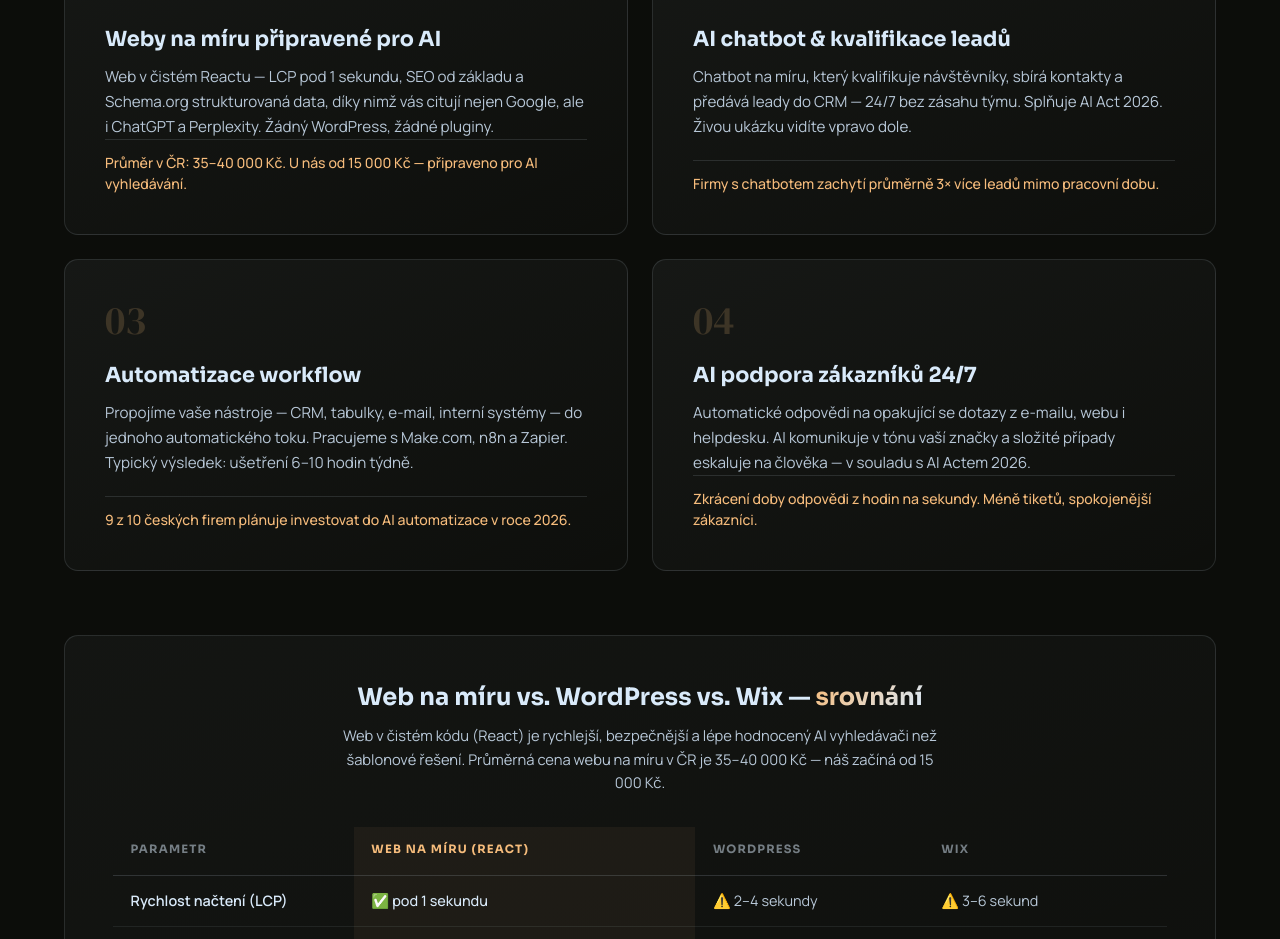
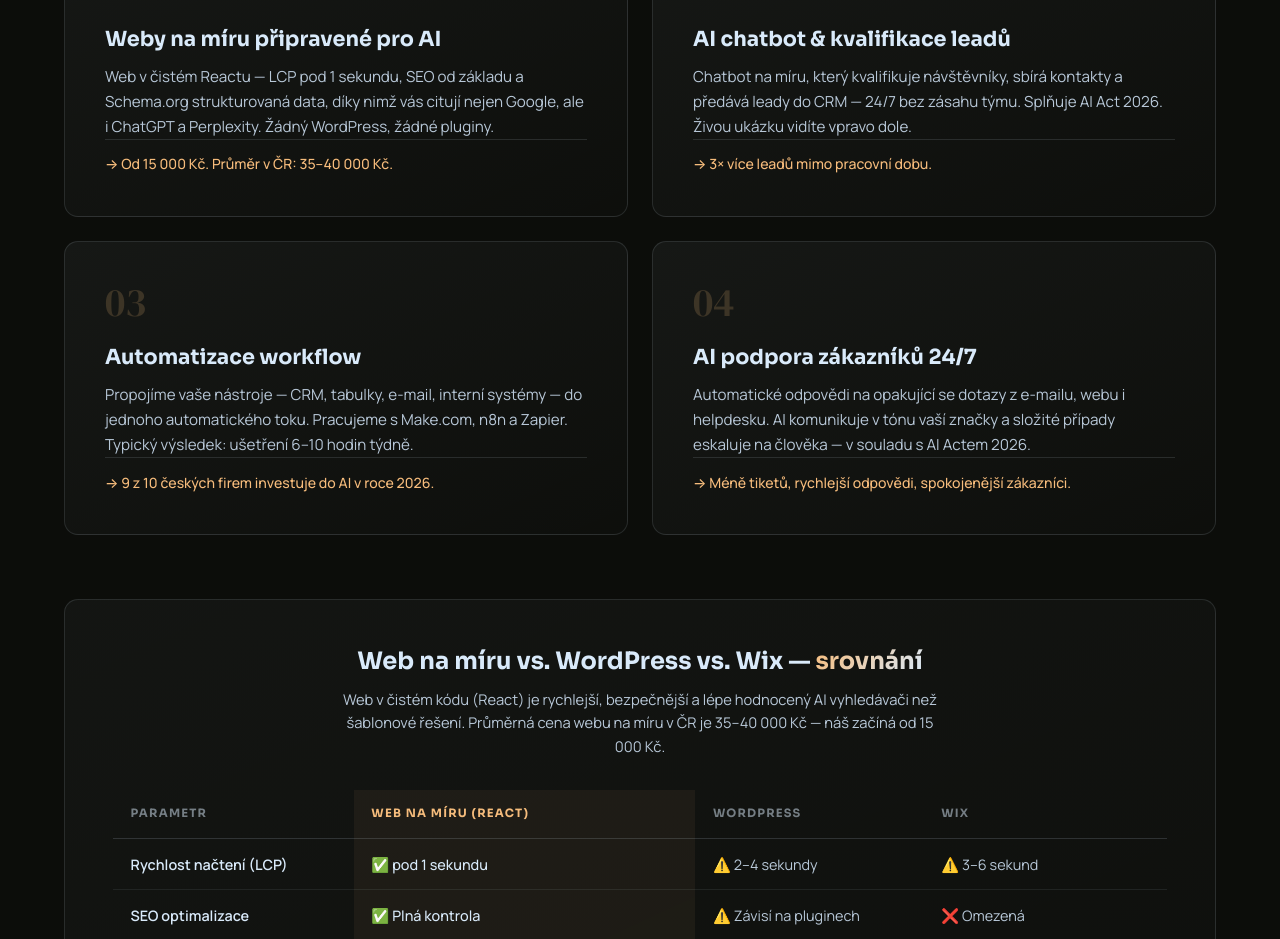
Before and after one commit to lukascervenka1/Aimplementace.cz, a React (Vite) app: page / in a window 1280 px wide. Shown: the part 1200-2139 px from the top of the page. Built offline with nearby package versions, Linux system fonts and the light colour scheme.

Commit message:
Fix service card line alignment — hr divider + 1-line benefit with fixed height

```diff
--- a/src/components/Services.css
+++ b/src/components/Services.css
@@ -75,13 +75,22 @@
     line-height: 1.65;
 }
 
+.service-divider {
+    border: none;
+    border-top: 1px solid var(--border);
+    margin: 0 0 0.85rem 0;
+    flex-shrink: 0;
+}
+
 .service-benefit {
     font-size: 0.88rem;
     font-weight: 500;
     color: var(--caramel);
-    padding-top: 0.75rem;
-    border-top: 1px solid var(--border);
     line-height: 1.5;
+    height: 1.4rem;
+    overflow: hidden;
+    white-space: nowrap;
+    text-overflow: ellipsis;
 }
 
 /* Comparison table */
--- a/src/components/Services.jsx
+++ b/src/components/Services.jsx
@@ -5,25 +5,25 @@ const services = [
     {
         title: 'Weby na míru připravené pro AI',
         description: 'Web v čistém Reactu — LCP pod 1 sekundu, SEO od základu a Schema.org strukturovaná data, díky nimž vás citují nejen Google, ale i ChatGPT a Perplexity. Žádný WordPress, žádné pluginy.',
-        benefit: 'Průměr v ČR: 35–40 000 Kč. U nás od 15 000 Kč — připraveno pro AI vyhledávání.',
+        benefit: '→ Od 15 000 Kč. Průměr v ČR: 35–40 000 Kč.',
         icon: '01'
     },
     {
         title: 'AI chatbot & kvalifikace leadů',
         description: 'Chatbot na míru, který kvalifikuje návštěvníky, sbírá kontakty a předává leady do CRM — 24/7 bez zásahu týmu. Splňuje AI Act 2026. Živou ukázku vidíte vpravo dole.',
-        benefit: 'Firmy s chatbotem zachytí průměrně 3× více leadů mimo pracovní dobu.',
+        benefit: '→ 3× více leadů mimo pracovní dobu.',
         icon: '02'
     },
     {
         title: 'Automatizace workflow',
         description: 'Propojíme vaše nástroje — CRM, tabulky, e-mail, interní systémy — do jednoho automatického toku. Pracujeme s Make.com, n8n a Zapier. Typický výsledek: ušetření 6–10 hodin týdně.',
-        benefit: '9 z 10 českých firem plánuje investovat do AI automatizace v roce 2026.',
+        benefit: '→ 9 z 10 českých firem investuje do AI v roce 2026.',
         icon: '03'
     },
     {
         title: 'AI podpora zákazníků 24/7',
         description: 'Automatické odpovědi na opakující se dotazy z e-mailu, webu i helpdesku. AI komunikuje v tónu vaší značky a složité případy eskaluje na člověka — v souladu s AI Actem 2026.',
-        benefit: 'Zkrácení doby odpovědi z hodin na sekundy. Méně tiketů, spokojenější zákazníci.',
+        benefit: '→ Méně tiketů, rychlejší odpovědi, spokojenější zákazníci.',
         icon: '04'
     },
 ];
@@ -47,6 +47,7 @@ const Services = () => {
                                 <h3 className="service-title">{service.title}</h3>
                                 <p className="service-description">{service.description}</p>
                             </div>
+                            <hr className="service-divider" aria-hidden="true" />
                             <p className="service-benefit">{service.benefit}</p>
                         </article>
                     ))}
```
